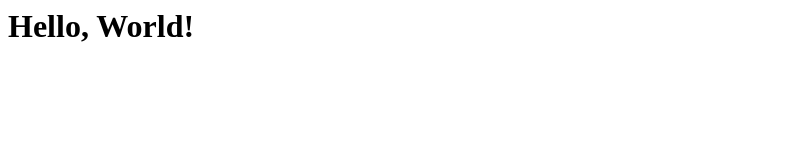
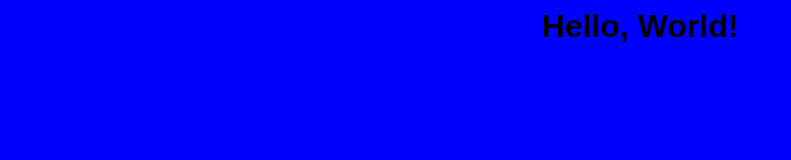
Before and after one commit to Leavingvalhalla/my-personal-website, a plain HTML site: page index.html in a window 1280 px wide. Shown: the whole page, without its empty margins (0-791 px from the left). Drawn offline with Linux system fonts and the light colour scheme.

Commit message:
add style.css add basic styling

```diff
--- a/index.html
+++ b/index.html
@@ -2,6 +2,7 @@
   <head>
     <meta charset="UTF-8" />
     <title>My Personal Website</title>
+    <link rel="stylesheet" href="./style.css" />
   </head>
   <body>
     <h1>Hello, World!</h1>
--- /dev/null
+++ b/style.css
@@ -0,0 +1,8 @@
+body {
+  background: blue;
+  font-family: Arial, Helvetica, sans-serif;
+}
+
+h1 {
+  text-align: center;
+}
```
